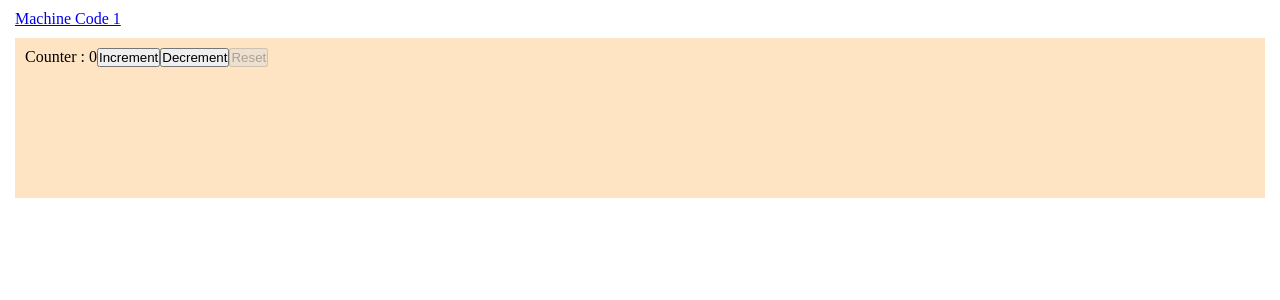
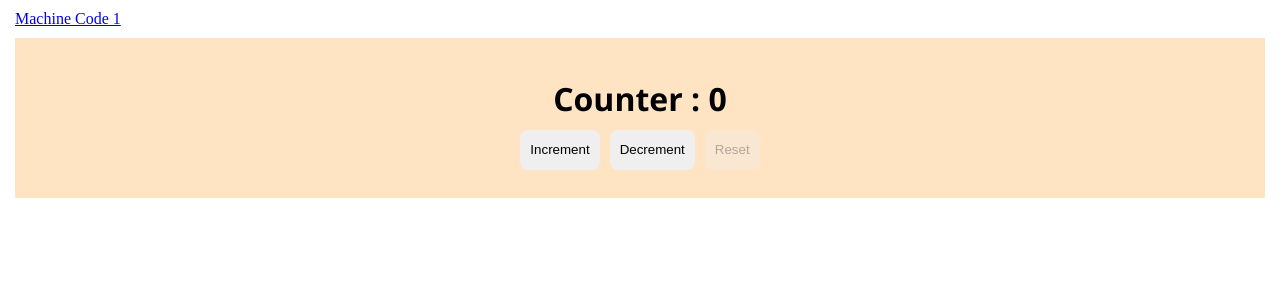
Before and after one commit to PANKAJGUSAIN/React_Practise, a React app: page /MachineCode1 in a window 1280 px wide. Shown: the top 300 px of the page. Built offline with nearby package versions, Linux system fonts and the light colour scheme; a web font is replaced by a local one.

Commit message:
Refactor Counter component: enhance styling and implement reducer logic for increment, decrement, and reset actions

```diff
--- a/src/MachineCoding/Day1/index.css
+++ b/src/MachineCoding/Day1/index.css
@@ -1,8 +1,32 @@
 .counter{
     display: flex;
+    flex-direction: column;
+    align-items: center;
+    justify-content: center;
     background-color: bisque;
     height: 10rem;
     width: 100%;
     padding: 10px;
     margin: 10px 0px;
 }
+
+.counter_value{
+    font-size: 2rem;
+    font-family: 'Segoe UI', Tahoma, Geneva, Verdana, sans-serif;
+    font-weight: 600;
+    padding: 10px;
+}
+
+.counter_buttons{
+    display: flex;
+    gap: 10px;
+}
+
+.counter_buttons button{
+    text-decoration: none;
+    border: none;
+    height: 40px;
+    padding: 10px;
+    cursor: pointer;
+    border-radius: 8px;
+}
--- a/src/MachineCoding/Day1/index.jsx
+++ b/src/MachineCoding/Day1/index.jsx
@@ -2,35 +2,50 @@ import { useReducer } from "react";
 import './index.css';
 
 
-const count = 0 ;
+const count = 0;
 
-const reducer = (state , action) => {
-    switch(action.type){
-        case "increment" :
-            return state+1;
+const reducer = (state, action) => {
+    switch (action.type) {
+        case "increment":
+            return state + 1;
 
-        case "decrement" :
-            return state == 0 ? state : state-1;
+        case "decrement":
+            return state == 0 ? state : state - 1;
 
         case "reset":
-            return 0 ;
+            return 0;
 
-        default :
+        default:
             return state;
     }
 }
 
-const Counter = () =>{
+const Counter = () => {
 
-    const [state , dispatch ] = useReducer(reducer , count);
+    const [state, dispatch] = useReducer(reducer, count);
+
+    const handlekeyDown = (e)=>{
+        // isTrusted
+        console.log(e.key);
+        if(e.key == "enter"){
+            dispatch({type:"increment"})
+        }
+    }
 
     return (
         <div className="counter">
-            Counter : {state}
-            <div>
-                <button onClick={()=>dispatch({type:'increment'})}>Increment</button>
-                <button onClick={()=>dispatch({type:'decrement'})}>Decrement</button>
-                <button disabled={state==0} onClick={()=>dispatch({type:'reset'})}>Reset</button>
+            <div className="counter_value">
+                <span>Counter : {state}</span>
+            </div>
+            <div className="counter_buttons">
+                <button
+                    onClick={() => dispatch({ type: 'increment' })}
+                    onKeyDown={(e)=> handlekeyDown(e)}
+                >
+                    Increment
+                </button>
+                <button onClick={() => dispatch({ type: 'decrement' })}>Decrement</button>
+                <button disabled={state == 0} onClick={() => dispatch({ type: 'reset' })}>Reset</button>
             </div>
 
         </div>
```
